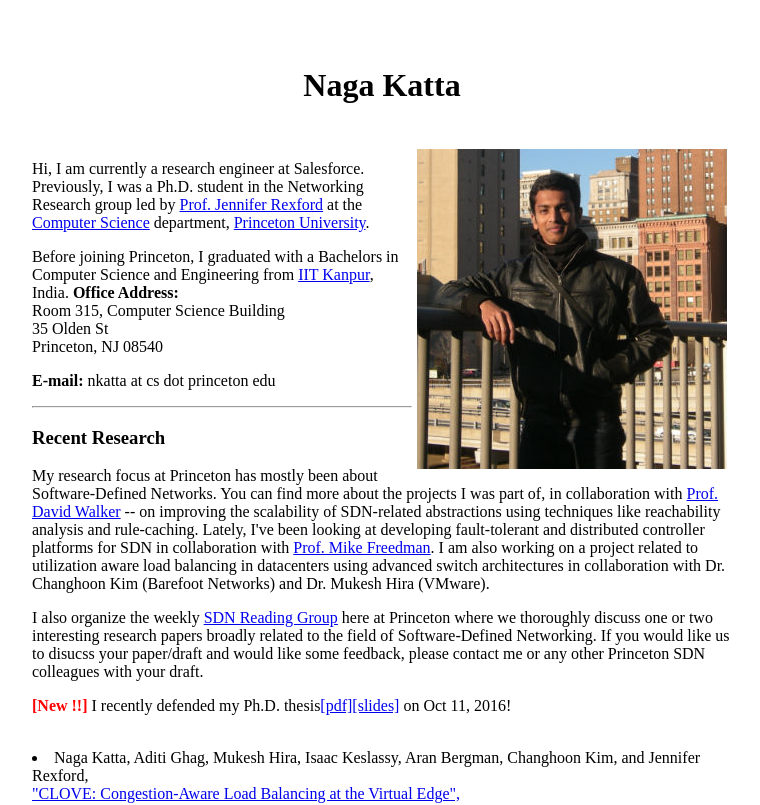
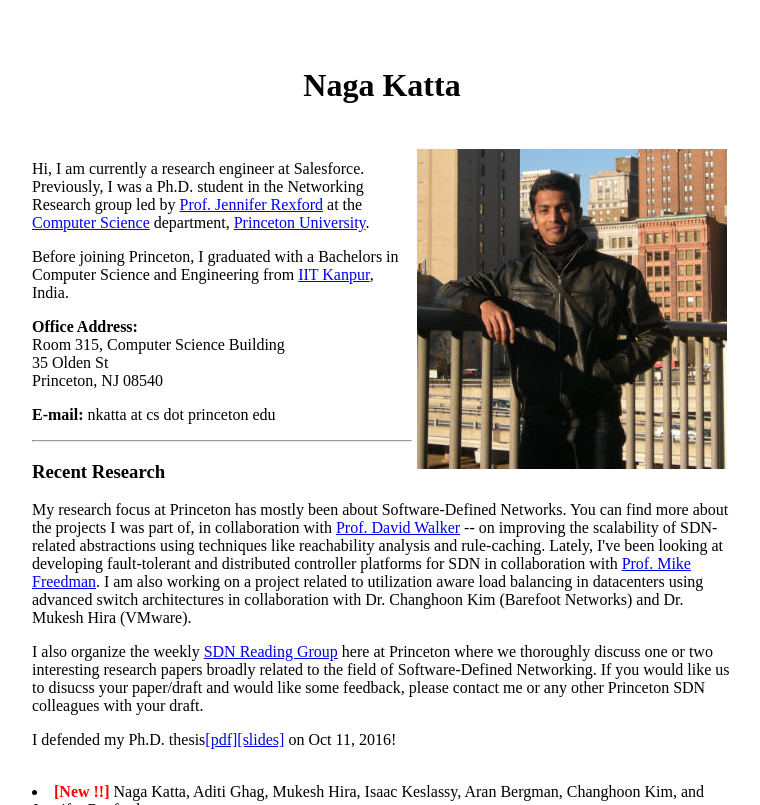
Before and after one commit to nkatta/nkatta.github.io, a plain HTML site: page index.html in a window 1280 px wide. Shown: the top 805 px of the page, without its empty margins (258-1018 px from the left). Drawn offline with Linux system fonts and the light colour scheme.

Commit message:
Minor nits

```diff
--- a/index.html
+++ b/index.html
@@ -26,6 +26,7 @@ href="http://www-07.ibm.com/in/research/smartes_systems_research.html">Next
 Generation Systems</a> group.  </p> <p>
 -->
 
+<p>
 <b> Office Address: </b>
 <br>Room 315, Computer Science Building
 <br>35 Olden St
@@ -59,14 +60,14 @@ I also organize the weekly <a href="https://qed.princeton.edu/main/SDN">SDN Read
 broadly related to the field of Software-Defined Networking. If you would like us to disucss your paper/draft and would like some feedback,
 please contact me or any other Princeton SDN colleagues with your draft.
 <p>
-<font color="red"><b>[New !!]</b></font> I recently defended my Ph.D. thesis<a href="papers/nkatta-thesis.pdf">[pdf]</a><a href="papers/fpo-talk-final.pdf">[slides]</a> on Oct 11, 2016!
+I defended my Ph.D. thesis<a href="papers/nkatta-thesis.pdf">[pdf]</a><a href="papers/fpo-talk-final.pdf">[slides]</a> on Oct 11, 2016!
 
 <br>
 <br>
 
 <p>
 <li>
-Naga Katta, Aditi Ghag, Mukesh Hira, Isaac Keslassy, Aran Bergman, Changhoon Kim, and Jennifer Rexford,<br>
+<font color="red"><b>[New !!]</b></font> Naga Katta, Aditi Ghag, Mukesh Hira, Isaac Keslassy, Aran Bergman, Changhoon Kim, and Jennifer Rexford,<br>
 <a href="papers/clove-conext17.pdf">"CLOVE: Congestion-Aware Load Balancing at the Virtual Edge",</a><br>
 appeared in ACM CoNEXT, December 2017.
 </li><p>
```
